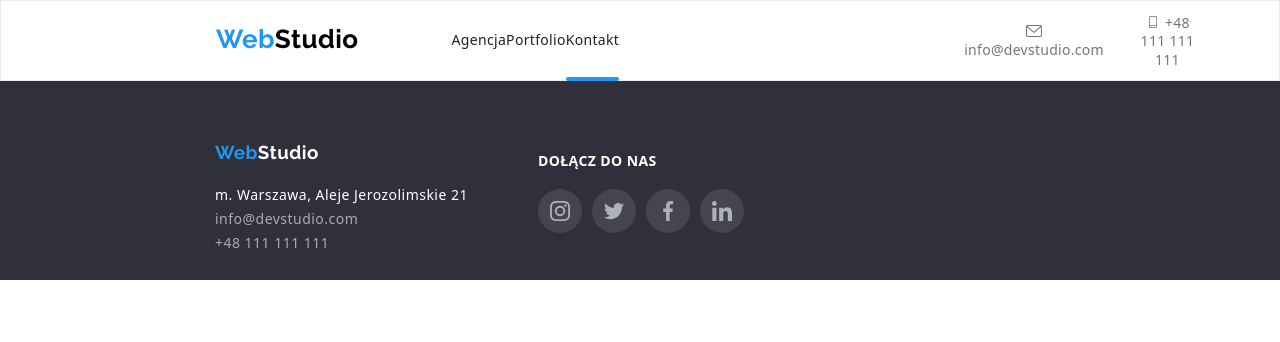
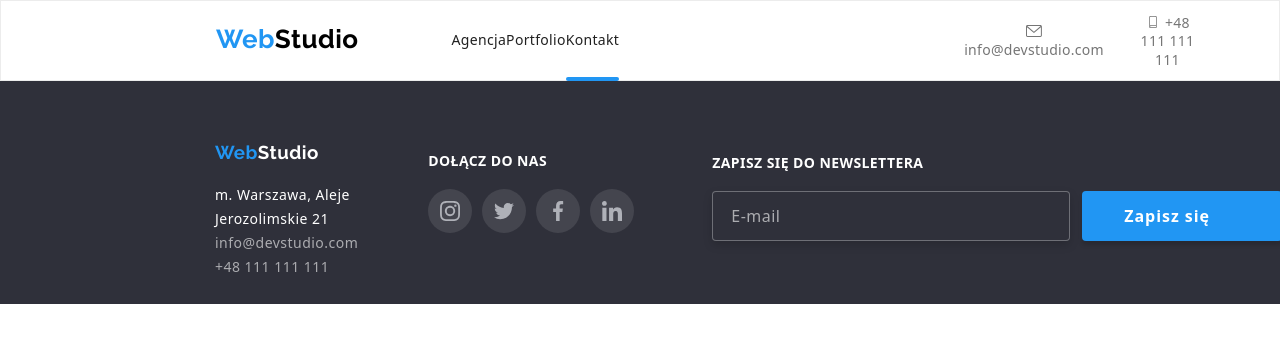
Before and after one commit to pawelbugowski/goit-markup-hw-06, a plain HTML site: page kontakt.html in a window 1280 px wide. Drawn offline with nearby package versions, Linux system fonts and the light colour scheme.

Commit message:
Dodane walidację formularzy

```diff
--- a/css/styles.css
+++ b/css/styles.css
@@ -845,6 +845,7 @@ ul {
 }
 
 .footer-newsletter-form-input {
+  color: var(--main-color-second);
   width: 358px;
   border: 1px solid rgba(255, 255, 255, 0.3);
   filter: drop-shadow(0px 4px 4px rgba(0, 0, 0, 0.15));
--- a/kontakt.html
+++ b/kontakt.html
@@ -53,9 +53,10 @@
     </header>
     <main></main>
     <!-- Footer -->
-    <footer>
-      <section class="footer-section">
-        <div class="container footer-section">
+    <footer class="footer">
+      <section class="section">
+        <div class="container">
+          <div class="footer-section">
             <div class="website-logo-footer">
               <h3>
                 <a class="website-logo-footer-link" href="index.html"
@@ -96,7 +97,9 @@
                   target="_blank"
                 >
                   <svg class="footer-social-media-icon">
-                  <use href="./images/icons/icons-min.svg#icon-twitter-1"></use>
+                    <use
+                      href="./images/icons/icons-min.svg#icon-twitter-1"
+                    ></use>
                   </svg>
                 </a>
                 <a
@@ -123,6 +126,31 @@
                 </a>
               </div>
             </div>
+            <div class="footer-newsletter-form">
+              <form name="newsletter_form">
+                <label class="footer-newsletter-form-label"
+                  >ZAPISZ SIĘ DO NEWSLETTERA</label
+                >
+                <div class="footer-newsletter-form-box">
+                  <input
+                    class="footer-newsletter-form-input"
+                    type="email"
+                    name="newsletter_email"
+                    placeholder="E-mail"
+                    required
+                  />
+                  <button class="footer-newsletter-form-button" type="submit">
+                    <p class="footer-newsletter-form-button-text">Zapisz się</p>
+                    <svg class="footer-newsletter-form-button-icon">
+                      <use
+                        href="./images/icons/icons-min.svg#icon-icon-send"
+                      ></use>
+                    </svg>
+                  </button>
+                </div>
+              </form>
+            </div>
+          </div>
         </div>
       </section>
     </footer>
```
Also changed, not shown: index.html (+8 -0 lines), portfolio.html (+1 -0 lines). Lines whose indentation alone changed are shown as unchanged.
